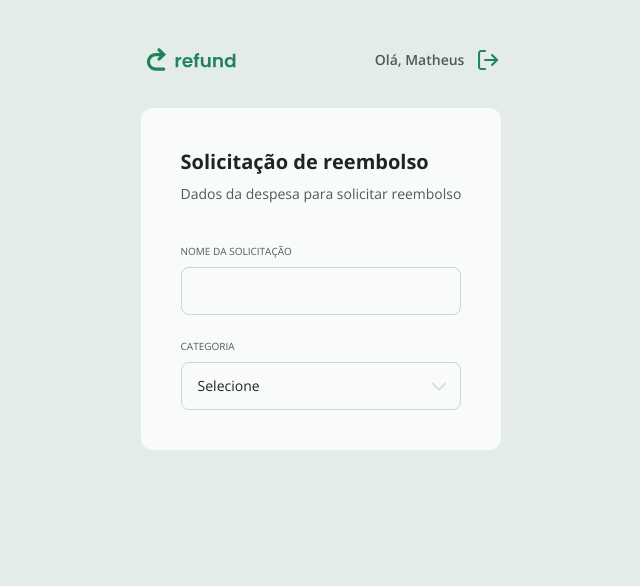
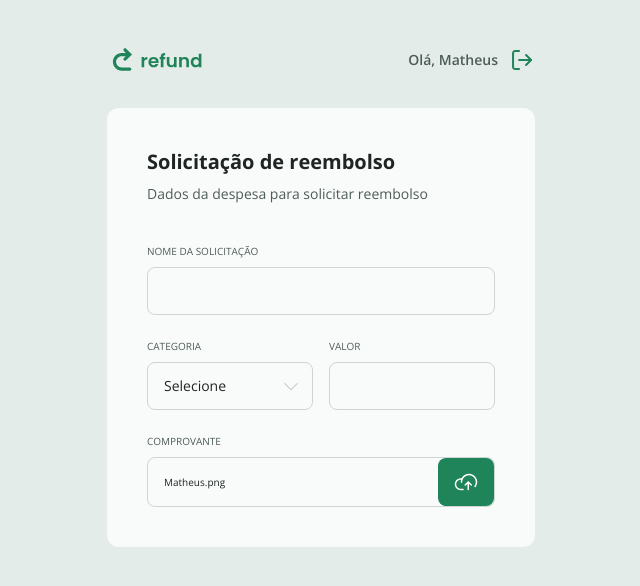
Before and after one commit to MSixels/Refund_React, a React (Vite) app: page / in a window 1280 px wide. Shown: the top 586 px of the page, without its empty margins (319-959 px from the left). Built offline with nearby package versions, Linux system fonts and the light colour scheme.

Commit message:
criando component de Upload

```diff
--- /dev/null
+++ b/src/components/Upload.tsx
@@ -0,0 +1,25 @@
+import uploadSvg from "../assets/upload.svg"
+
+type Props = React.ComponentProps<"input"> & {
+  filename?: string | null
+}
+
+export function Upload({ filename = null, ...rest }:Props) {
+return (
+  <div>
+    <legend className="uppercase text-xxs text-gray-200 mb-2">
+      Comprovante
+      </legend>
+    <div className="w-full h12 flex items-center rounded-lg border border-gray-300 text-sm text-gray-100 bg-transparent outline-none">
+      <input type="file" id="upload" className="hidden" {...rest}/>
+
+      <span className="text-xxs text-gray-100 flex-1 pl-4">
+        {filename ?? "Selecione o arquivo"}
+      </span>
+      <label htmlFor="upload" className="flex h-12 px-4 items-center bg-green-100 rounded-lg cursor-pointer disabled:opacity-50 hover:bg-green-200 transition ease-linear">
+        <img src={uploadSvg} alt="Ícone de upload" className="w-6 h-6"/>
+      </label>
+    </div>
+  </div>
+)
+}
--- a/src/pages/Refund.tsx
+++ b/src/pages/Refund.tsx
@@ -2,6 +2,7 @@
 import { CATEGORIES, CATEGORIES_KEYS } from "../utils/categories";
 import { Input } from "../components/Input";
 import { Select } from "../components/Select";
+import { Upload } from "../components/Upload";
 
 export function Refund() {
 const [category, serCategory] = useState("")
@@ -12,14 +13,22 @@
         <h1 className="text-xl font-bold text-gray-100">Solicitação de reembolso</h1>
         <p className="text-sm text-gray-200 mt-2 mb-4">Dados da despesa para solicitar reembolso</p>
       </header>
+
       <Input required legend="Nome da solicitação"/>
-      <Select required legend="Categoria" value={category} onChange={(e) => serCategory(e.target.value)}>
+
+      <div className="flex gap-4">
+        <Select required legend="Categoria" value={category} onChange={(e) => serCategory(e.target.value)}>
         {CATEGORIES_KEYS.map((category) => (
             <option key={category} value={category}>
               {CATEGORIES[category].name}
             </option>
           ))}
       </Select>
+
+      <Input legend="Valor" required/>
+      </div>
+
+      <Upload filename="Matheus.png"/>
     </form>
   )
 }
```
